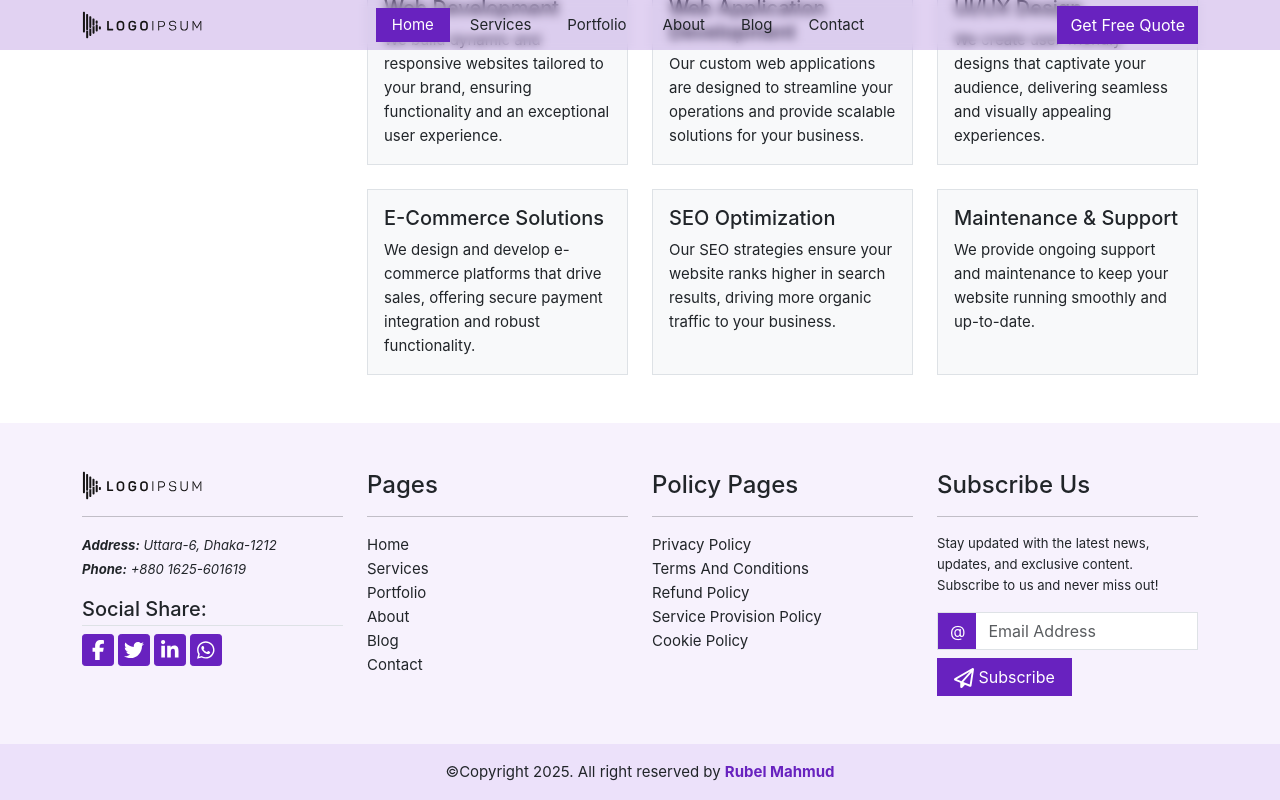
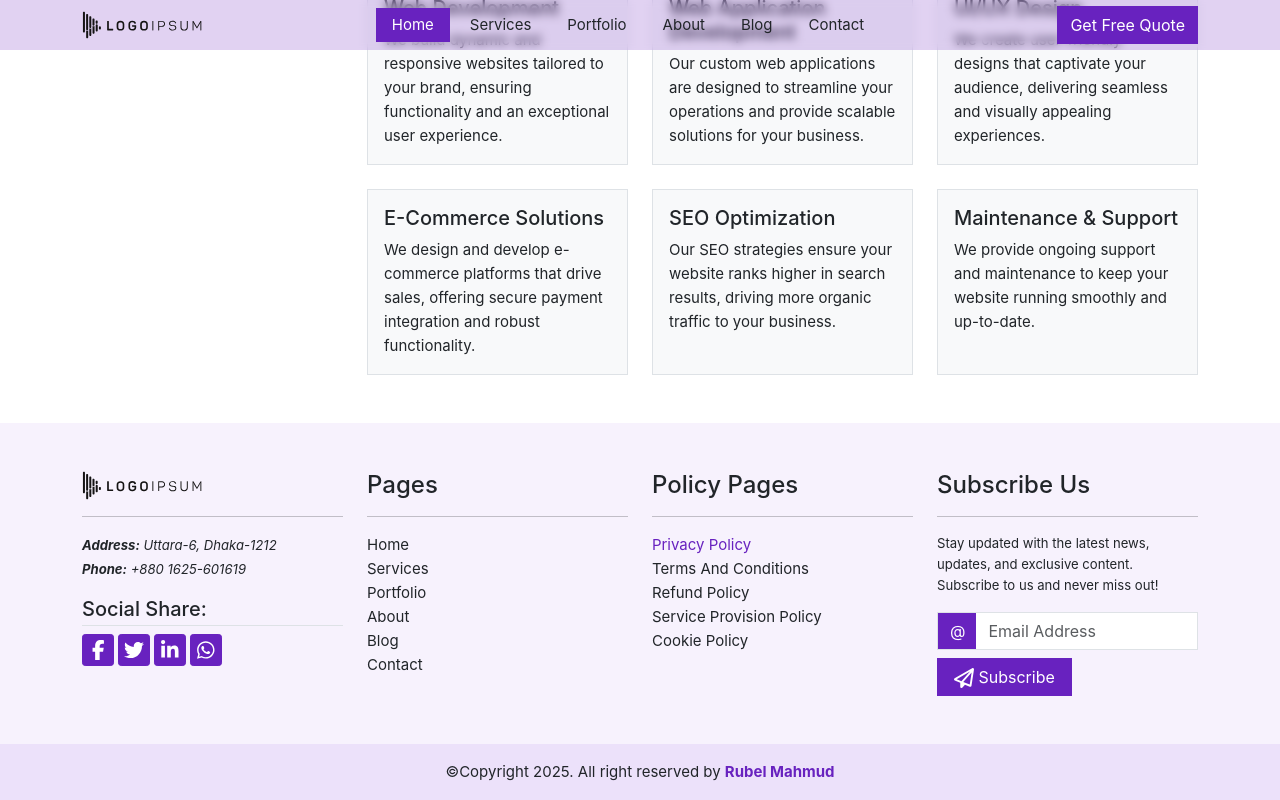
Before and after one commit to vxlrubel/view, a Vue app: page / in a window 1280 px wide. In both pictures the pointer is over the link "Privacy Policy". Shown: the part 1173-1973 px from the top of the page. Built offline with nearby package versions, Linux system fonts and the light colour scheme.

Commit message:
update policy list.

```diff
--- a/src/components/FooterPolicy.vue
+++ b/src/components/FooterPolicy.vue
@@ -11,3 +11,8 @@
 <script setup>
   import { RouterLink } from 'vue-router';
 </script>
+<style scoped lang="scss">
+  a:hover{
+    color: var(--color-primary) !important;
+  }
+</style>
```
